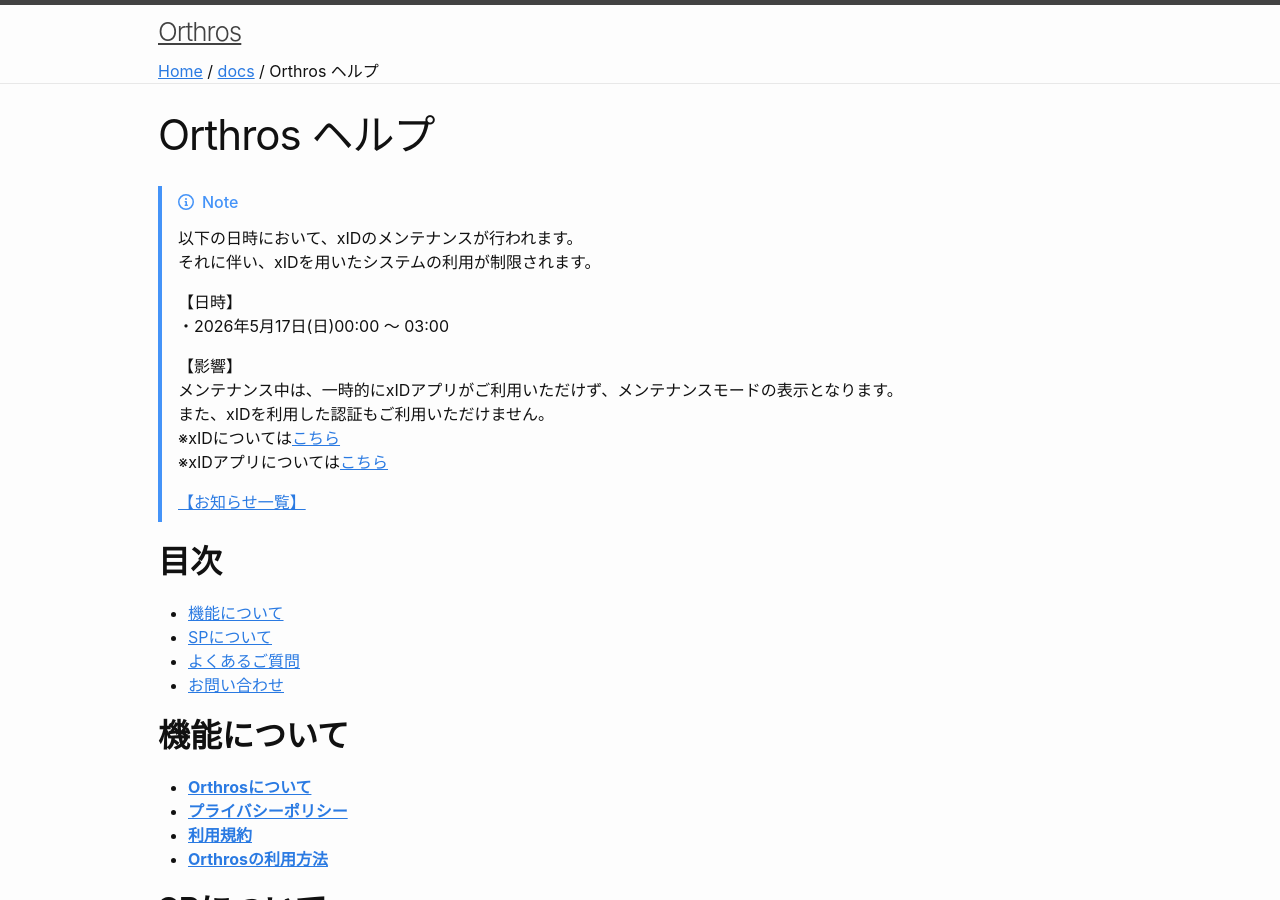
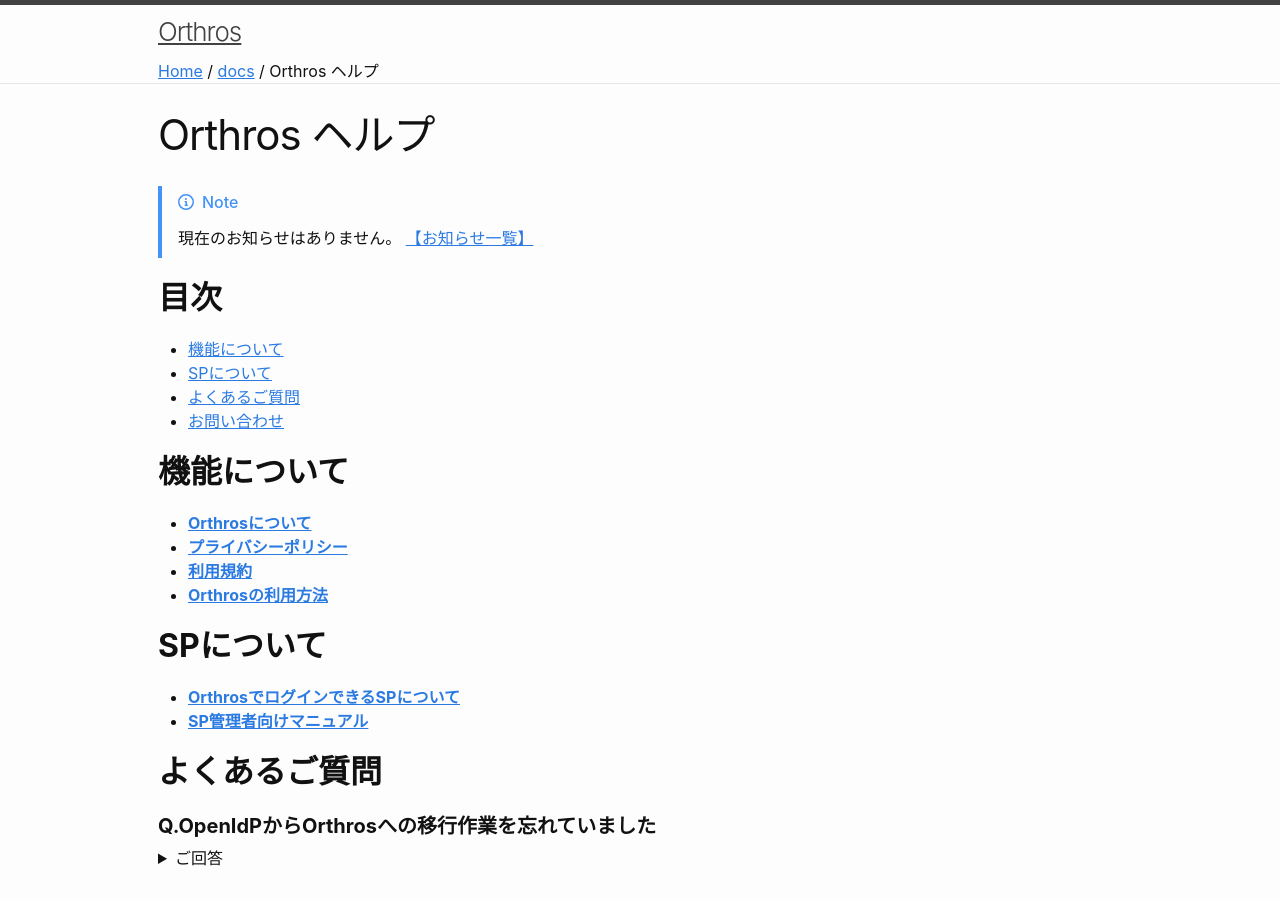
Before and after one commit to gakunin/orthros-docs, a Jekyll site: the page built from docs/Orthros ヘルプ/index.md, in a window 1280 px wide and 900 px high. Built offline with Jekyll 4.4.1, drawn with Linux system fonts in a browser that asks for light colours; our own code applies the rules of GitHub Pages for plain Markdown files.

```diff
--- a/docs/Orthros ヘルプ/index.md
+++ b/docs/Orthros ヘルプ/index.md
@@ -3,18 +3,7 @@ title : Orthros ヘルプ
 ---
 
 {% capture body %}
-以下の日時において、xIDのメンテナンスが行われます。
-それに伴い、xIDを用いたシステムの利用が制限されます。
-
-【日時】
-・2026年5月17日(日)00:00 ～ 03:00
-
-【影響】
-メンテナンス中は、一時的にxIDアプリがご利用いただけず、メンテナンスモードの表示となります。
-また、xIDを利用した認証もご利用いただけません。
-※xIDについては[こちら](https://xid.inc/home)
-※xIDアプリについては[こちら](https://xid.inc/application)
-
+現在のお知らせはありません。
 [【お知らせ一覧】](/docs/お知らせ一覧/)
 {% endcapture %}
 {% include github-note.html content=body %}
```
Also changed, not shown: docs/SP管理者向けマニュアル/2 Orthrosとの接続依頼方法について/2 Embedded DSへのOrthrosを追加設定/index.md (+1 -1 lines), docs/SP管理者向けマニュアル/2 Orthrosとの接続依頼方法について/index.md (+0 -6 lines), docs/SP管理者向けマニュアル/3 SP管理者で利用する機能について/4 送出属性の設定/index.md (+1 -1 lines).
